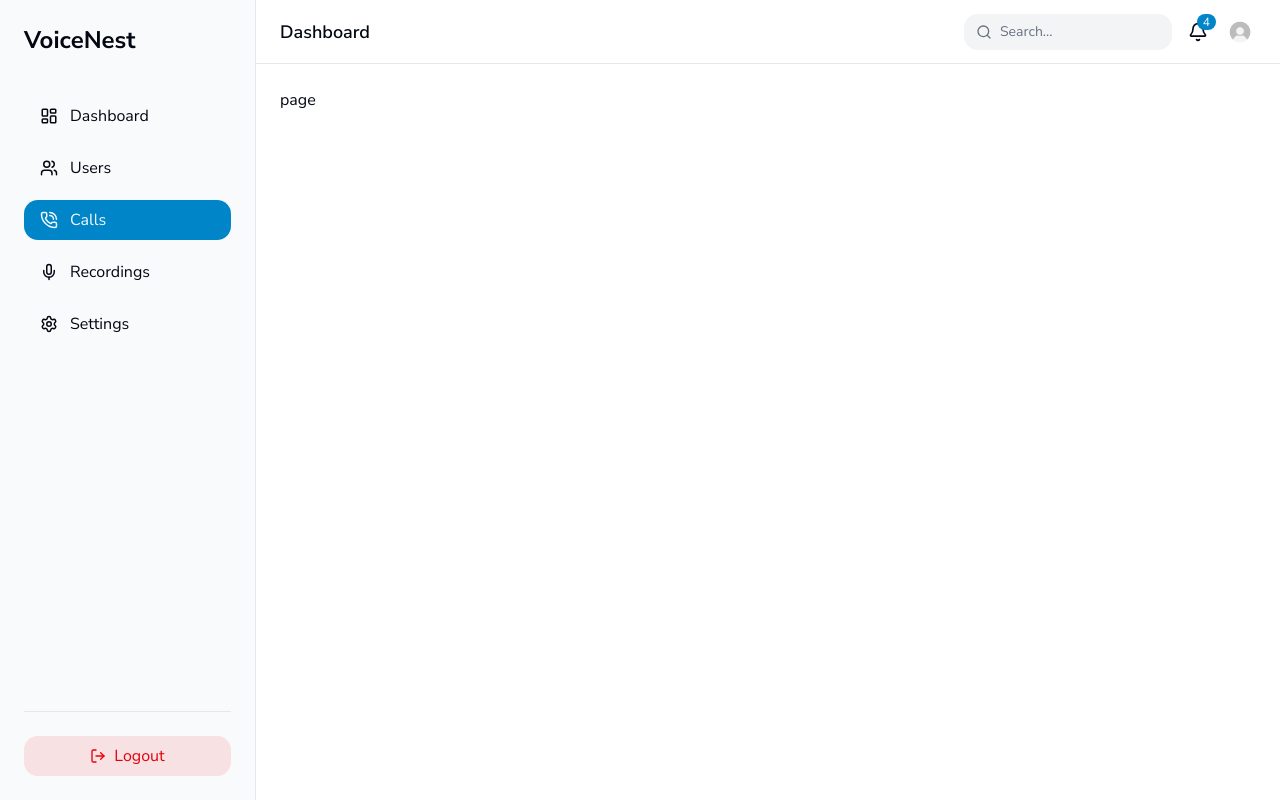
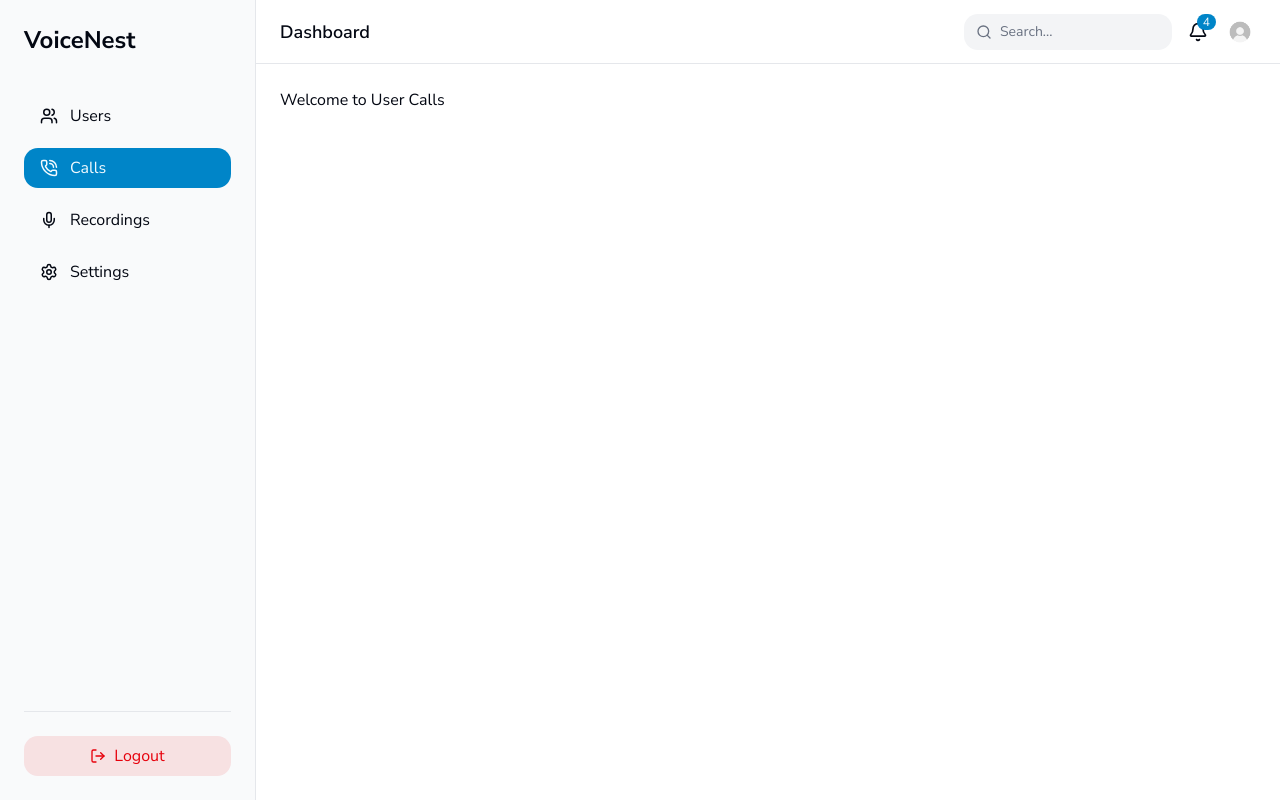
Before and after one commit to codebyjihad/VoiceNest, a Next.js app: page /dashboard/calls in a window 1280 px wide. Built offline with nearby package versions, Linux system fonts and the light colour scheme.

Commit message:
feat: updated layout

```diff
--- a/app/dashboard/calls/page.tsx
+++ b/app/dashboard/calls/page.tsx
@@ -2,7 +2,9 @@ import React from 'react'
 
 const page = () => {
   return (
-    <div>page</div>
+    <div>
+      <p>Welcome to User Calls</p>
+    </div>
   )
 }
 
--- a/app/dashboard/page.tsx
+++ /dev/null
@@ -1,9 +0,0 @@
-import React from 'react'
-
-const page = () => {
-  return (
-    <div>page</div>
-  )
-}
-
-export default page
--- a/app/page.tsx
+++ /dev/null
@@ -1,12 +0,0 @@
-import Sidebar from '@/components/layout/Sidebar'
-import React from 'react'
-
-const page = () => {
-  return (
-    <>
-      <Sidebar/>
-    </>
-  )
-}
-
-export default page
--- a/components/layout/Sidebar.tsx
+++ b/components/layout/Sidebar.tsx
@@ -12,7 +12,6 @@ import {
 } from "lucide-react"
 
 const menuItems = [
-  { name: "Dashboard", href: "/dashboard", icon: LayoutDashboard },
   { name: "Users", href: "/dashboard/users", icon: Users },
   { name: "Calls", href: "/dashboard/calls", icon: PhoneCall },
   { name: "Recordings", href: "/dashboard/recordings", icon: Mic },
```
